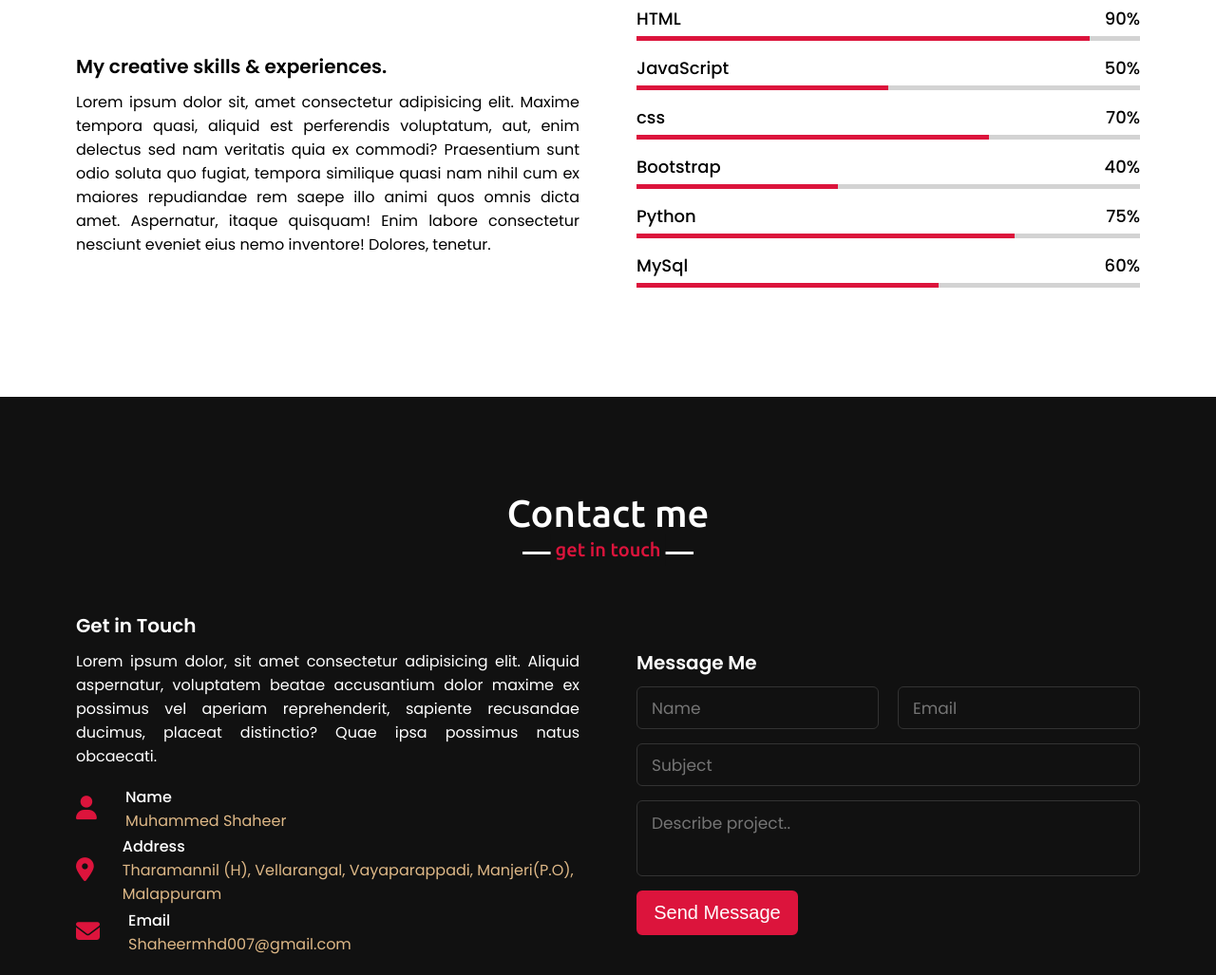
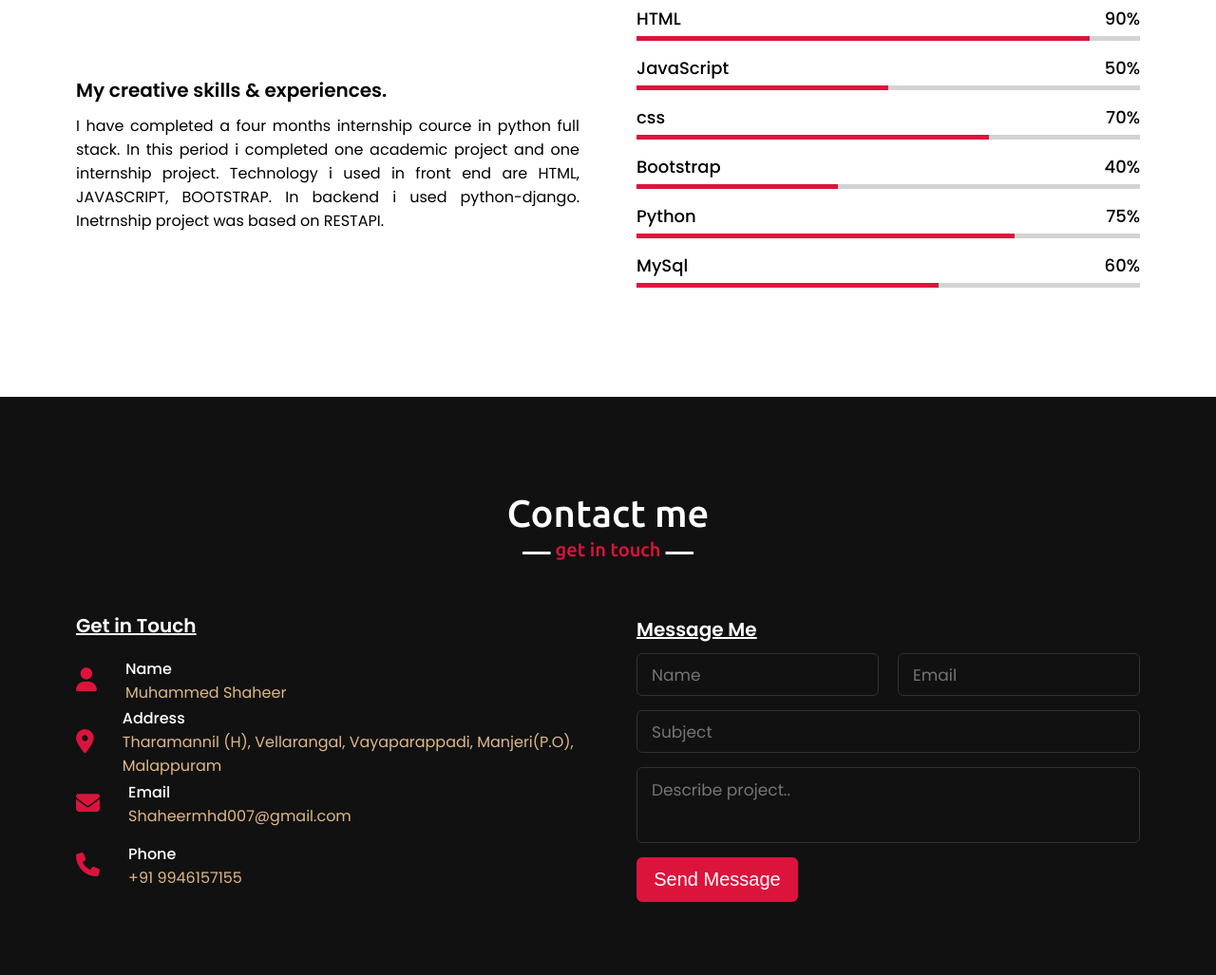
Before and after one commit to Shaheer-mhd/Muhammed-shaheer, a plain HTML site: page index.html in a window 1280 px wide. Shown: the part 2500-3527 px from the top of the page at 95% size. Drawn offline with nearby package versions, Linux system fonts and the light colour scheme.

Commit message:
modified commit

```diff
--- a/index.html
+++ b/index.html
@@ -119,7 +119,7 @@
             <div class="skills-content">
                 <div class="column left">
                     <div class="text">My creative skills & experiences.</div>
-                    <p>Lorem ipsum dolor sit, amet consectetur adipisicing elit. Maxime tempora quasi, aliquid est perferendis voluptatum, aut, enim delectus sed nam veritatis quia ex commodi? Praesentium sunt odio soluta quo fugiat, tempora similique quasi nam nihil cum ex maiores repudiandae rem saepe illo animi quos omnis dicta amet. Aspernatur, itaque quisquam! Enim labore consectetur nesciunt eveniet eius nemo inventore! Dolores, tenetur.</p>
+                    <p>I have completed a four months internship cource in python full stack. In this period i completed one academic project and one internship project. Technology i used in front end are HTML, JAVASCRIPT, BOOTSTRAP. In backend i used python-django. Inetrnship project was based on RESTAPI.</p>
 
                 </div>
                 <div class="column right">
@@ -177,7 +177,7 @@
             <div class="contact-content">
                 <div class="column left">
                     <div class="text">Get in Touch</div>
-                    <p>Lorem ipsum dolor, sit amet consectetur adipisicing elit. Aliquid aspernatur, voluptatem beatae accusantium dolor maxime ex possimus vel aperiam reprehenderit, sapiente recusandae ducimus, placeat distinctio? Quae ipsa possimus natus obcaecati.</p>
+
                     <div class="icons">
                         <div class="row">
                             <i class="fas fa-user"></i>
@@ -200,6 +200,14 @@
                             <div class="info">
                                 <div class="head">Email</div>
                                 <div class="sub-title">Shaheermhd007@gmail.com</div>
+                            </div>
+                        </div>
+
+                        <div class="row">
+                            <i class="fas fa-phone"></i>
+                            <div class="info">
+                                <div class="head">Phone</div>
+                                <div class="sub-title">+91 9946157155</div>
                             </div>
                         </div>
 
--- a/style.css
+++ b/style.css
@@ -446,6 +446,7 @@ section .title::after{
     font-size: 20px;
     font-weight: 600;
     margin-bottom: 10px;
+    text-decoration: underline;
 }
 .contact .contact-content .left p{
     text-align: justify;
```
